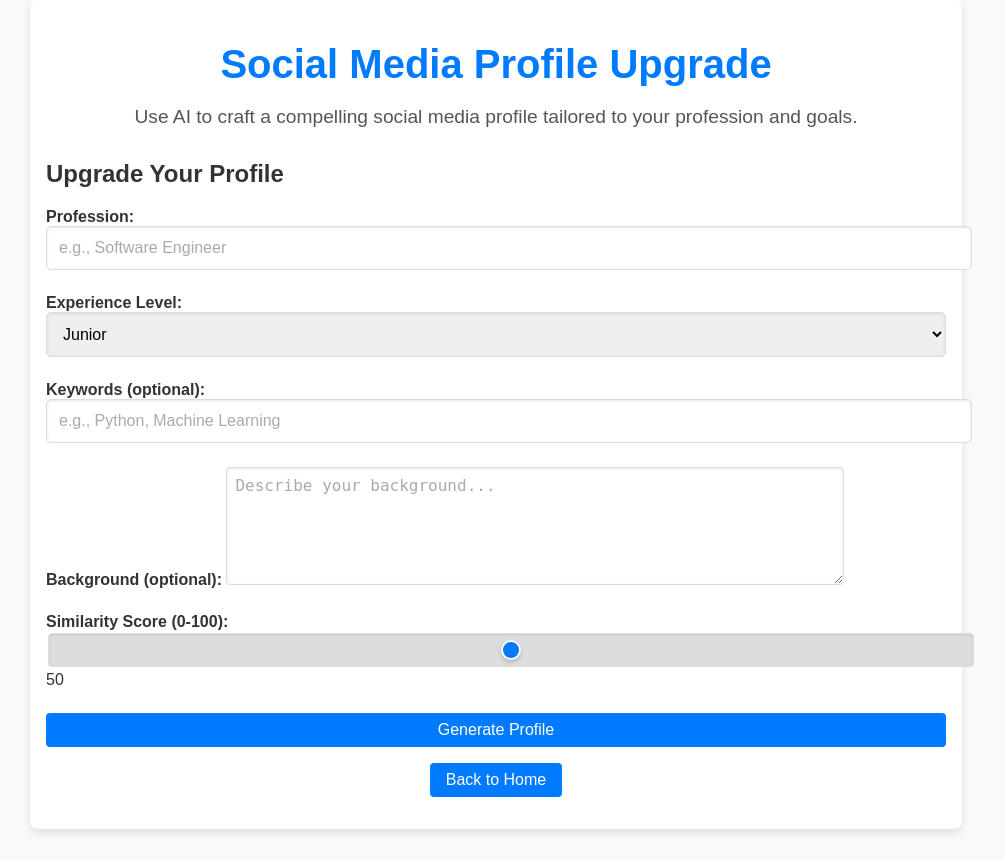
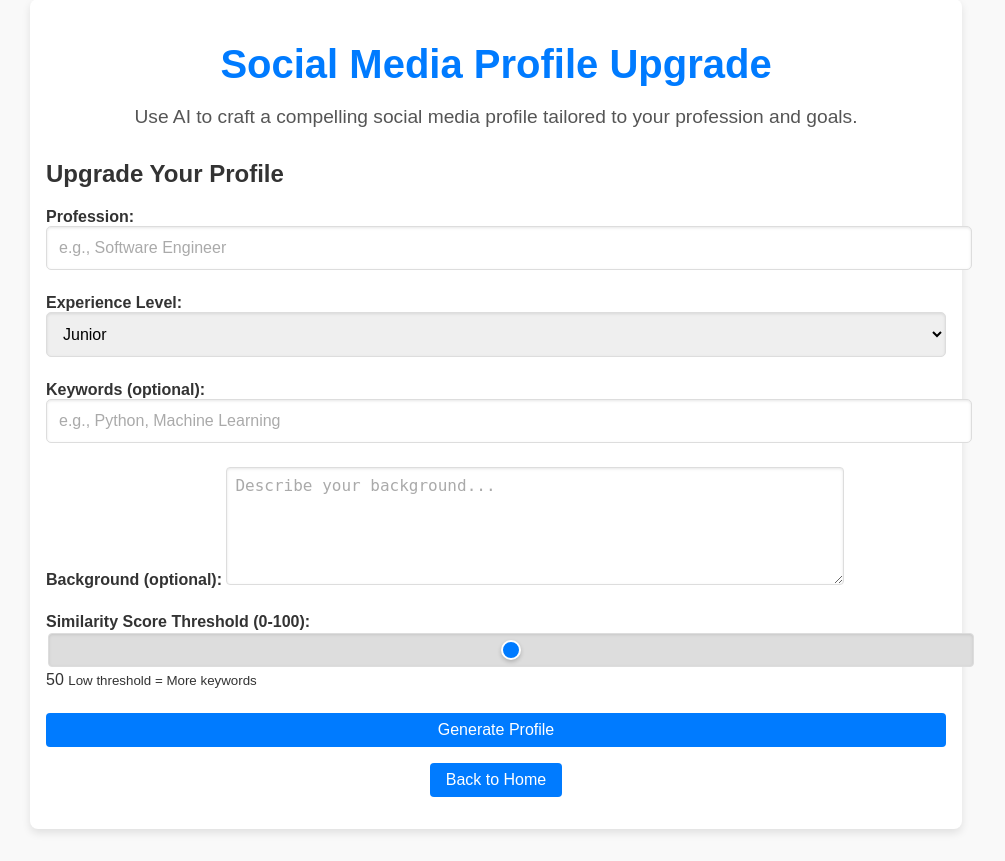
Before and after one commit to omarkhater-school/automated_profile_generator, a Flask app: page /social-profile-upgrade in a window 1280 px wide. Shown: the part 33-894 px from the top of the page, without its empty margins (144-1149 px from the left). Run offline with Flask 3, Linux system fonts and the light colour scheme.

Commit message:
Add description to the slider in the front end

```diff
--- a/static/js/app.js
+++ b/static/js/app.js
@@ -89,6 +89,7 @@ document.addEventListener("DOMContentLoaded", () => {
             const experienceLevel = document.getElementById("experience-level").value;
             const keywords = document.getElementById("keywords").value.split(",").map((kw) => kw.trim());
             const background = document.getElementById("background").value;
+            const similarityScore = document.getElementById("similarity-score").value;
 
             try {
                 // Call the API
@@ -102,6 +103,7 @@ document.addEventListener("DOMContentLoaded", () => {
                         experience_level: experienceLevel,
                         keywords,
                         background,
+                        similarity_score_input: similarityScore,
                     }),
                 });
 
@@ -184,3 +186,16 @@ document.addEventListener("DOMContentLoaded", () => {
         });
     });
 });
+
+function updateSliderLabel(value) {
+    const description = document.getElementById("slider-description");
+    document.getElementById("similarity-value").textContent = value;
+
+    if (value < 30) {
+        description.textContent = "Low threshold = Less relevent keywords";
+    } else if (value < 70) {
+        description.textContent = "Moderate threshold = Balanced keywords";
+    } else {
+        description.textContent = "High threshold = More relevent keywords";
+    }
+}
--- a/templates/social-profile-upgrade.html
+++ b/templates/social-profile-upgrade.html
@@ -44,10 +44,11 @@
 
                 <!-- Similarity Score Sliding Bar -->
                 <div class="form-group">
-                    <label for="similarity-score">Similarity Score (0-100):</label>
+                    <label for="similarity-score">Similarity Score Threshold (0-100):</label>
                     <input type="range" id="similarity-score" name="similarity-score" min="0" max="100" value="50"
-                           oninput="document.getElementById('similarity-value').textContent = this.value">
+                           oninput="updateSliderLabel(this.value)">
                     <span id="similarity-value">50</span>
+                    <small id="slider-description">Low threshold = More keywords</small>
                 </div>
 
                 <button type="submit" class="button">Generate Profile</button>
```
